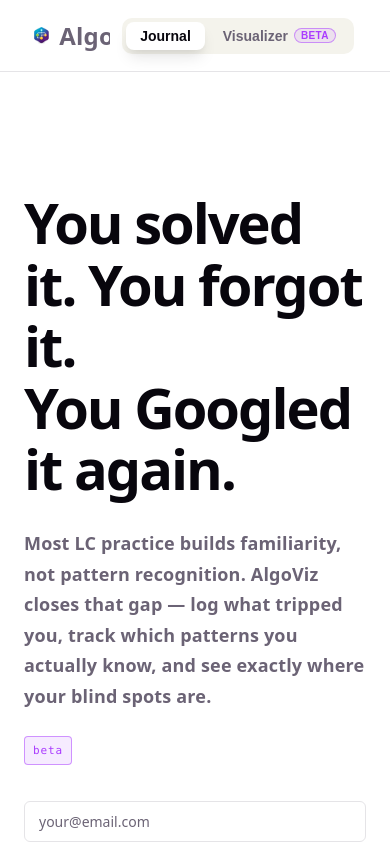
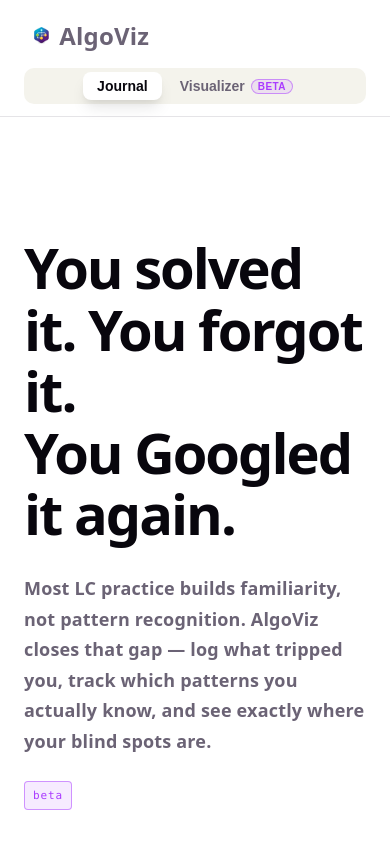
Before and after one commit to SalasC2/algoviz, a React (Vite) app: page / in a window 390 px wide. Shown: the top 844 px of the page. Built offline with nearby package versions, Linux system fonts and the light colour scheme; no server answers.

Commit message:
Fix header overflow from tabs after merge

```diff
--- a/src/components/layout/Navbar/Navbar.css
+++ b/src/components/layout/Navbar/Navbar.css
@@ -37,6 +37,22 @@
 @media (max-width: 640px) {
     .navbar-left p {
         display: none; /* tagline is decorative copy, not lost functionality */
+    }
+}
+
+@media (max-width: 480px) {
+    /* Journal/Visualizer is real navigation, not decorative — keep it
+       reachable by wrapping onto its own row instead of hiding it. */
+    .navbar {
+        flex-wrap: wrap;
+        height: auto;
+        row-gap: 8px;
+    }
+
+    .navbar-tabs {
+        order: 3;
+        width: 100%;
+        justify-content: center;
     }
 }
 
```
